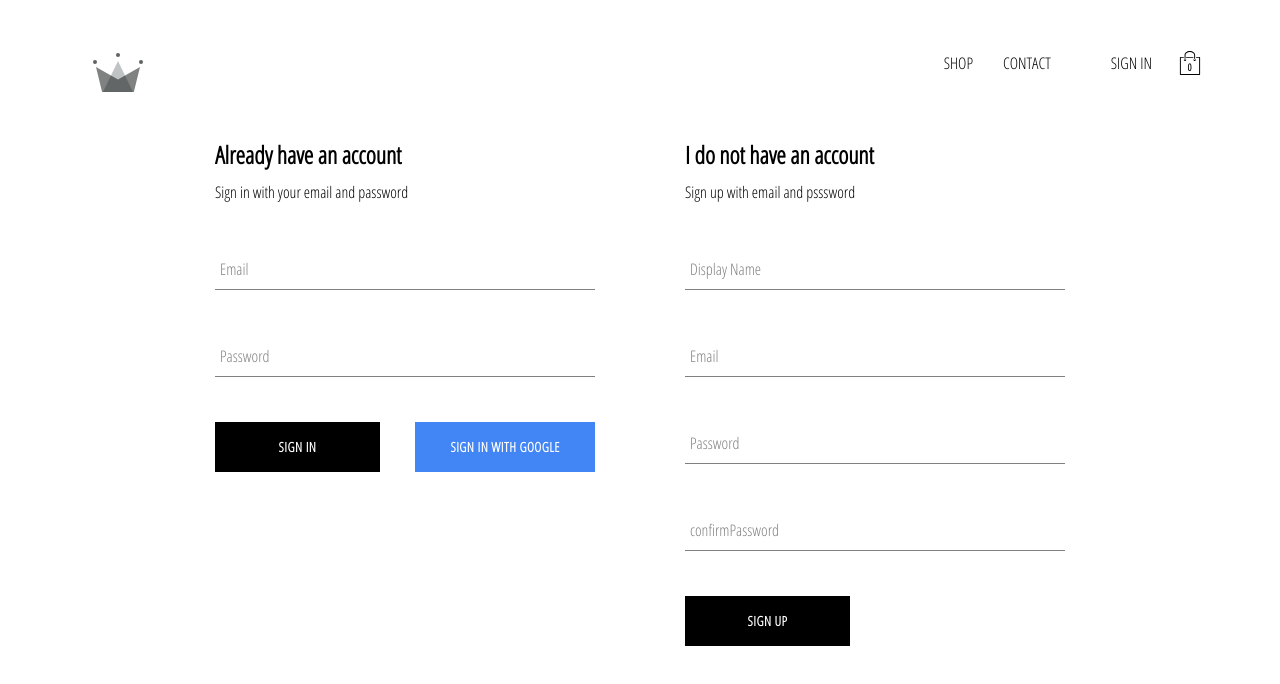
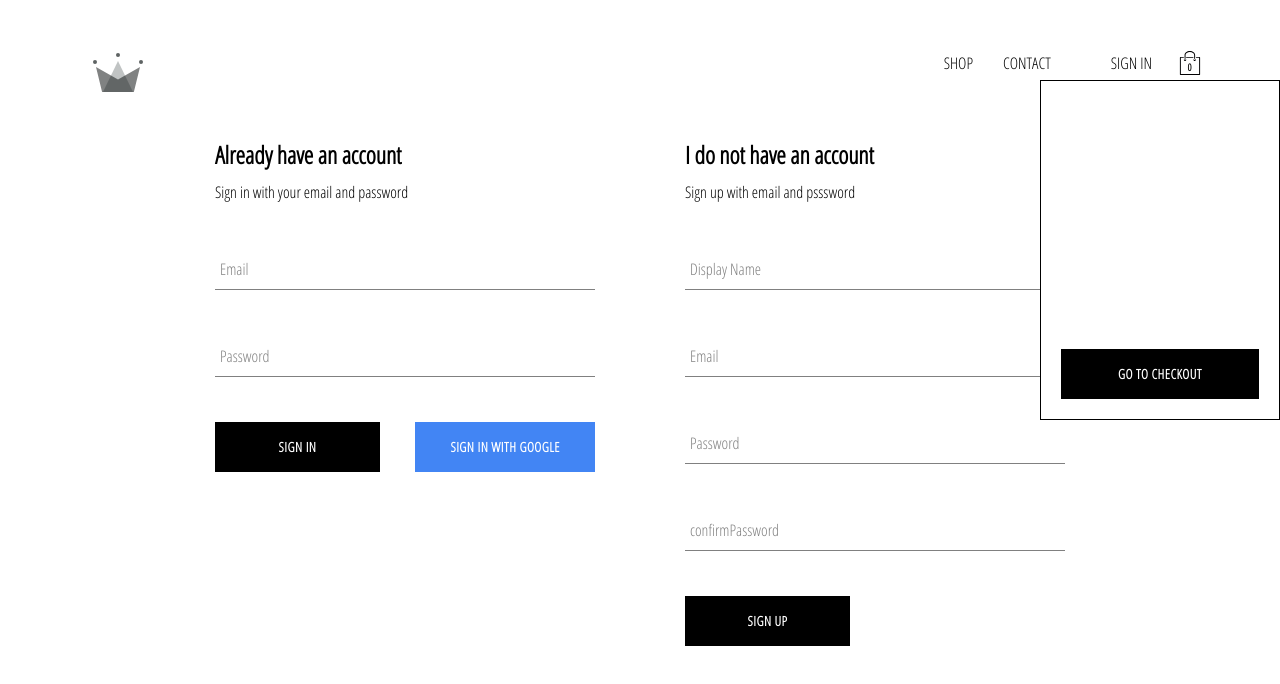
Before and after one commit to etfaghaoubeid/Elmarssa, a React (Create React App) app: page /signin in a window 1280 px wide. Shown: the top 684 px of the page. Built offline with nearby package versions, Linux system fonts and the light colour scheme; no server answers.

Commit message:
create cart reducer , actions and implement redux for cart items

```diff
--- /dev/null
+++ b/src/components/cart-dropdown/cart-dropdown.component.jsx
@@ -0,0 +1,13 @@
+import React from "react" ;
+import CustomButton from "../custom-button/custom-button.component"
+
+import "./cart-dropdown.styles.scss"
+
+const CartDropdown = ()=>(
+    <div className="cart-dropdown">
+        <div className="cart-items"/>
+            <CustomButton>GO TO CHECKOUT</CustomButton>
+
+    </div>
+)
+export default CartDropdown;
--- /dev/null
+++ b/src/components/cart-dropdown/cart-dropdown.styles.scss
@@ -0,0 +1,23 @@
+.cart-dropdown{
+    position: absolute;
+    width: 240px;
+    height: 340px;
+    display: flex;
+    flex-direction: column;
+    padding: 20px;
+    border: 1px solid black;
+    background-color: white;
+    top: 80px;
+    right:0;
+    z-index: 5;
+
+    .cart-items{
+        height: 240px;
+        display: flex;
+        flex-direction: column;
+        overflow: scroll;
+    }
+    button{
+        margin-top: auto;
+    }
+}
--- a/src/components/cart-icon/cart-icon.component.jsx
+++ b/src/components/cart-icon/cart-icon.component.jsx
@@ -1,12 +1,18 @@
 import React from "react";
-import {ReactComponent as ShoppingIcon} from "../../shopping-icon.svg"
-import "./cart-icon.styles.scss"
+import {connect }  from "react-redux"
+import {toggleCartHidden} from "../../redux/cart/cart.actions";
+import {ReactComponent as ShoppingIcon} from "../../shopping-icon.svg";
+import "./cart-icon.styles.scss";
 
-const CartIcon = ()=>(
-    <div className="cart-icon">
+const CartIcon = ({toggleCartHidden})=>(
+    <div className="cart-icon" onClick={toggleCartHidden}>
         <ShoppingIcon className="shopping-icon"/>
         <span className="count-item">0</span>
 
     </div>
 )
-export default CartIcon;
+const mapDispatchToProps = dispatch=>({
+    toggleCartHidden:()=>dispatch(toggleCartHidden())
+})
+
+export default connect(null ,mapDispatchToProps)(CartIcon);
--- a/src/components/header/header.component.jsx
+++ b/src/components/header/header.component.jsx
@@ -6,8 +6,9 @@ import { auth} from "../../firebase/firebase.utils"
 
 import "./header.styles.scss" ;
 import CartIcon from "../cart-icon/cart-icon.component";
+import CartDropdown from "../cart-dropdown/cart-dropdown.component";
 
-const Header = ({currentUser})=>(
+const Header = ({currentUser , hidden})=>(
     <div className="header">
         <Link  to="/" className="logo-container">
          <Logo/>
@@ -22,11 +23,14 @@ const Header = ({currentUser})=>(
              }
              <CartIcon/>
         </div>
+        {hidden? <CartDropdown/>: null}
+
     </div>
 )
 const mapStateToProps = state=>(
     {
-        currentUser: state.user.currentUser
+        currentUser: state.user.currentUser,
+        hidden: state.cart.hidden,
     }
 )
 export default connect(mapStateToProps) (Header) ;
--- /dev/null
+++ b/src/redux/cart/cart.action.types.js
@@ -0,0 +1 @@
+export const TOGGLE_CART_HIDDEN = "TOGGLE_CART_HIDDEN";
--- /dev/null
+++ b/src/redux/cart/cart.actions.js
@@ -0,0 +1,5 @@
+import {TOGGLE_CART_HIDDEN} from "./cart.action.types";
+
+export const toggleCartHidden= ()=>({
+    type:TOGGLE_CART_HIDDEN
+})
--- /dev/null
+++ b/src/redux/cart/cart.reducer.js
@@ -0,0 +1,18 @@
+import {TOGGLE_CART_HIDDEN} from "./cart.action.types"
+
+const initState = {
+    hidden:true
+}
+const cartReducer = (state = initState, action)=>{
+    switch(action.type){
+        case TOGGLE_CART_HIDDEN:
+            return{
+                ...state,
+                hidden:!state.hidden
+            }
+        default:
+            return state;
+
+    }
+}
+export default cartReducer;
--- a/src/redux/root.reducer.js
+++ b/src/redux/root.reducer.js
@@ -1,6 +1,7 @@
 import {combineReducers} from "redux";
-import userReducer from "./user/user.reducer"
+import userReducer from "./user/user.reducer";
+import cartReducer from "./cart/cart.reducer";
 export default combineReducers({
-   user: userReducer
-
-})
+   user: userReducer,
+   cart:cartReducer,
+});
```
